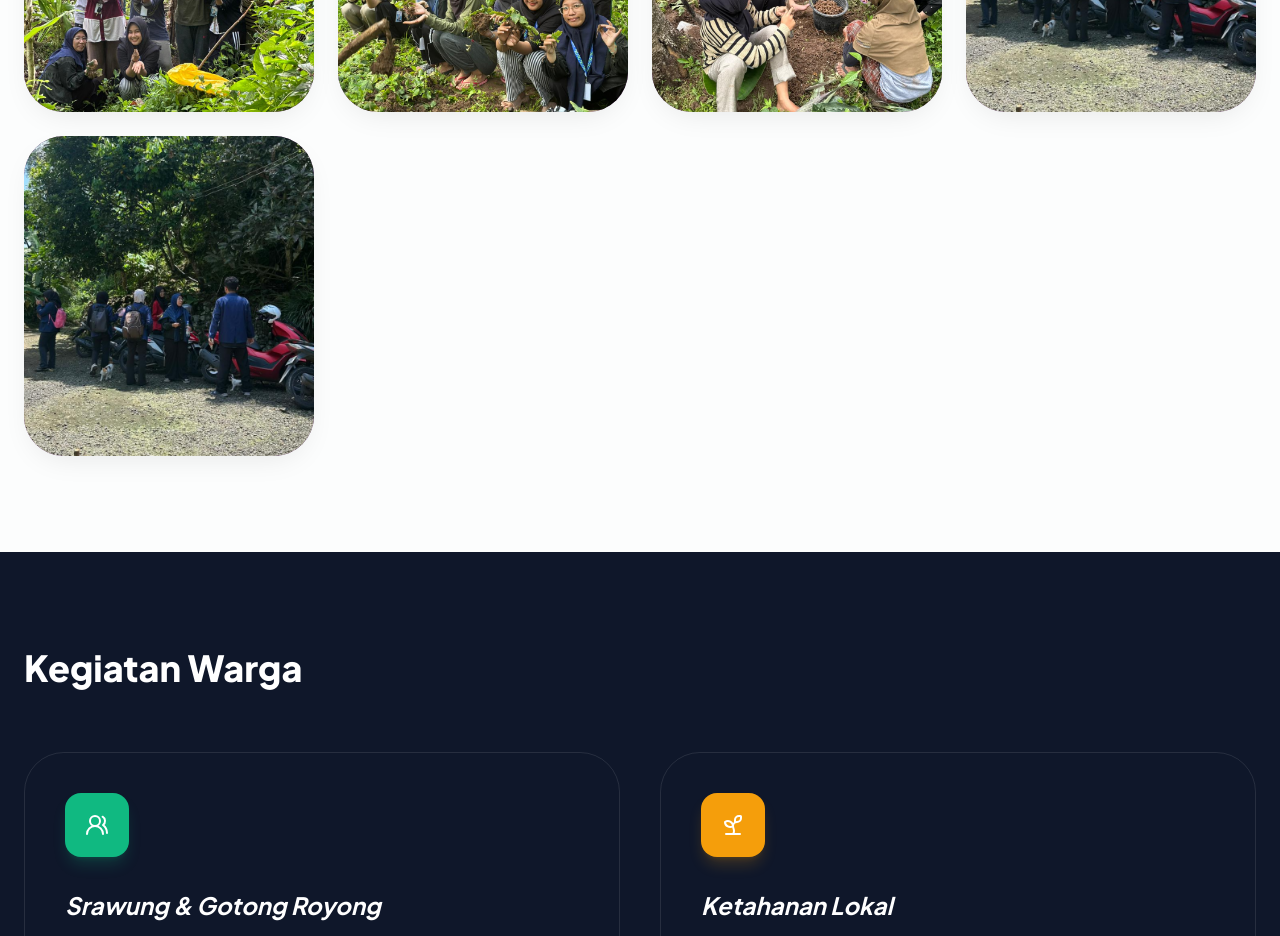
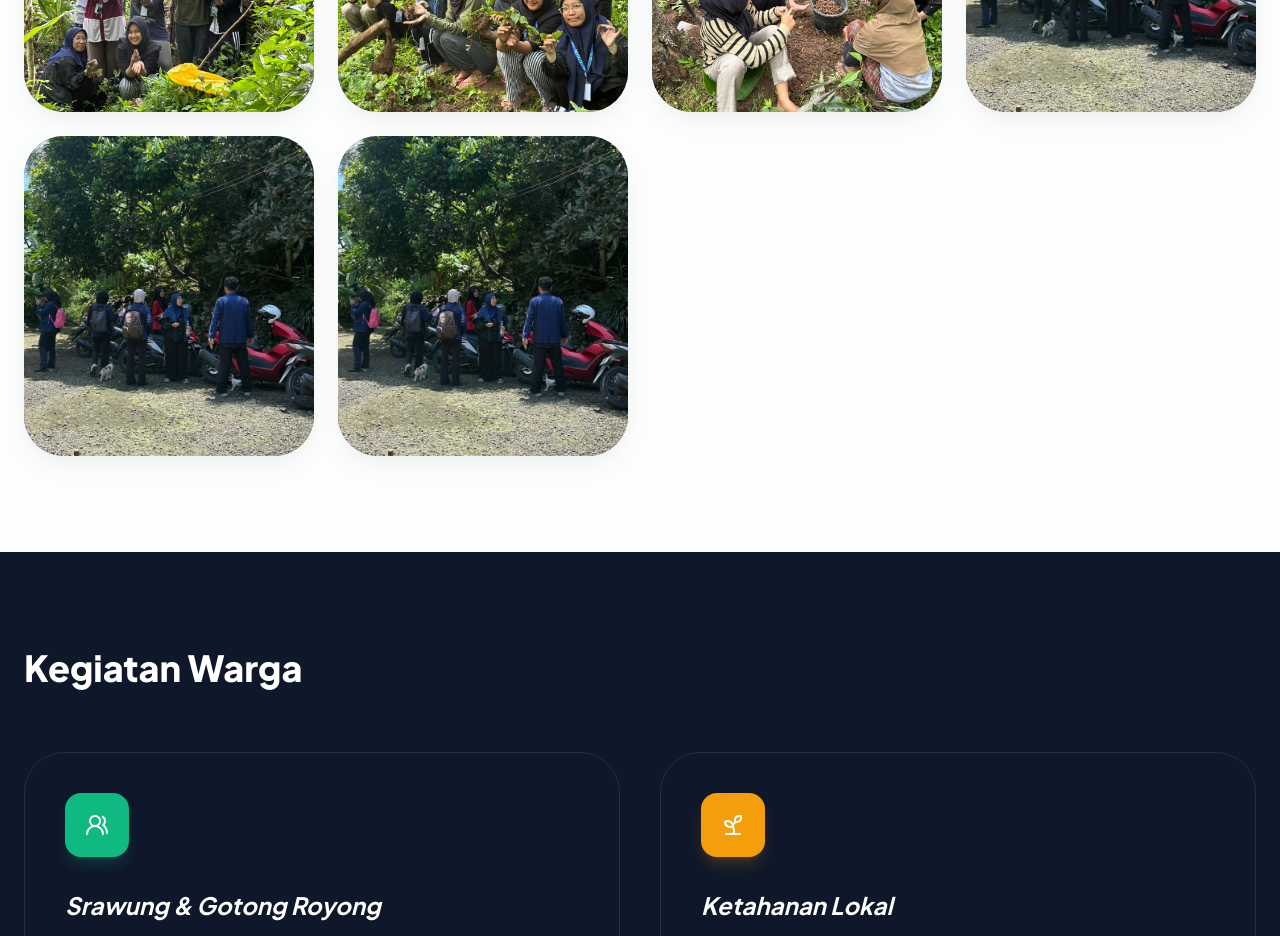
Before and after one commit to kkn47kalingiwo-a11y/kalingiwo.github.io, a plain HTML site: page index.html in a window 1280 px wide. Shown: the part 3340-4276 px from the top of the page. Drawn offline with nearby package versions, Linux system fonts and the light colour scheme.

Commit message:
Update index.html

```diff
--- a/index.html
+++ b/index.html
@@ -269,6 +269,9 @@
              </div>
             <div class="img-card group" data-aos="fade-up" data-aos-delay="200">
             <img src="Bareng.jpeg" class="img-zoom" />
+              </div>
+            <div class="img-card group" data-aos="fade-up" data-aos-delay="200">
+            <img src="Bareng.jpeg" class="img-zoom" />
             </div>
         </div>
           </div>
```
